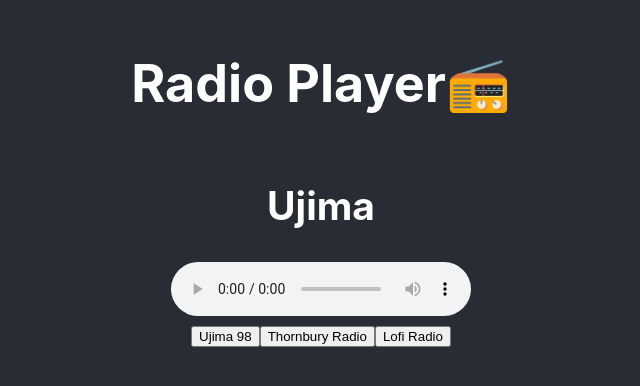
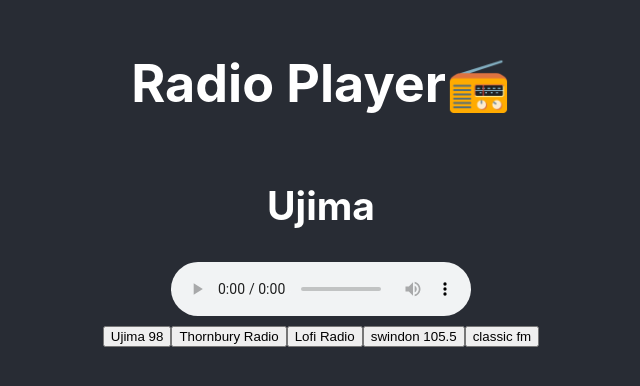
Before and after one commit to scottamass/radio-browser, a React (Create React App) app: page / in a window 1280 px wide. Shown: the part 218-604 px from the top of the page, without its empty margins (319-959 px from the left). Built offline with nearby package versions, Linux system fonts and the light colour scheme.

Commit message:
added classic fm

```diff
--- a/src/App.js
+++ b/src/App.js
@@ -28,6 +28,9 @@ function App() {
           <button onClick={() => handleRadioClick("https://radio.canstream.co.uk:9037/live.mp3", "Ujima")}>Ujima 98</button>
           <button onClick={() => handleRadioClick("https://s42.myradiostream.com/:29400/listen.mp3", "Thornbury Radio")}>Thornbury Radio</button>
           <button onClick={() => handleRadioClick("https://ec3.yesstreaming.net:3755/stream", "Lofi Radio")}>Lofi Radio</button>
+          <button onClick={() => handleRadioClick("https://uksoutha.streaming.broadcast.radio/stream/10690/swindon1055?", "swindon 105.5")}>swindon 105.5</button>
+          <button onClick={() => handleRadioClick("https://media-the.musicradio.com/ClassicFM", "Classic FM")}>classic fm</button>
+
         </div>
       </header>
     </div>
```
